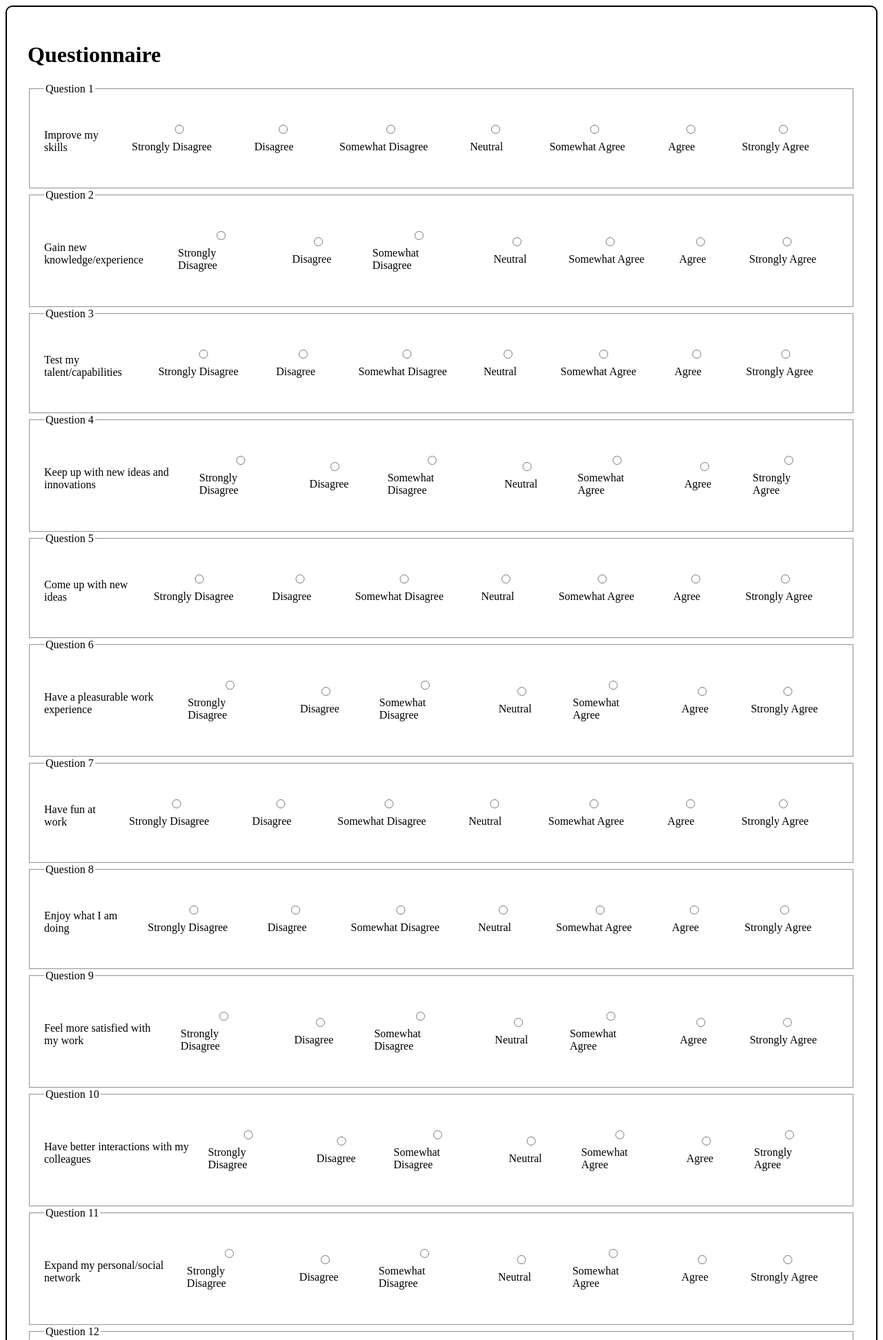
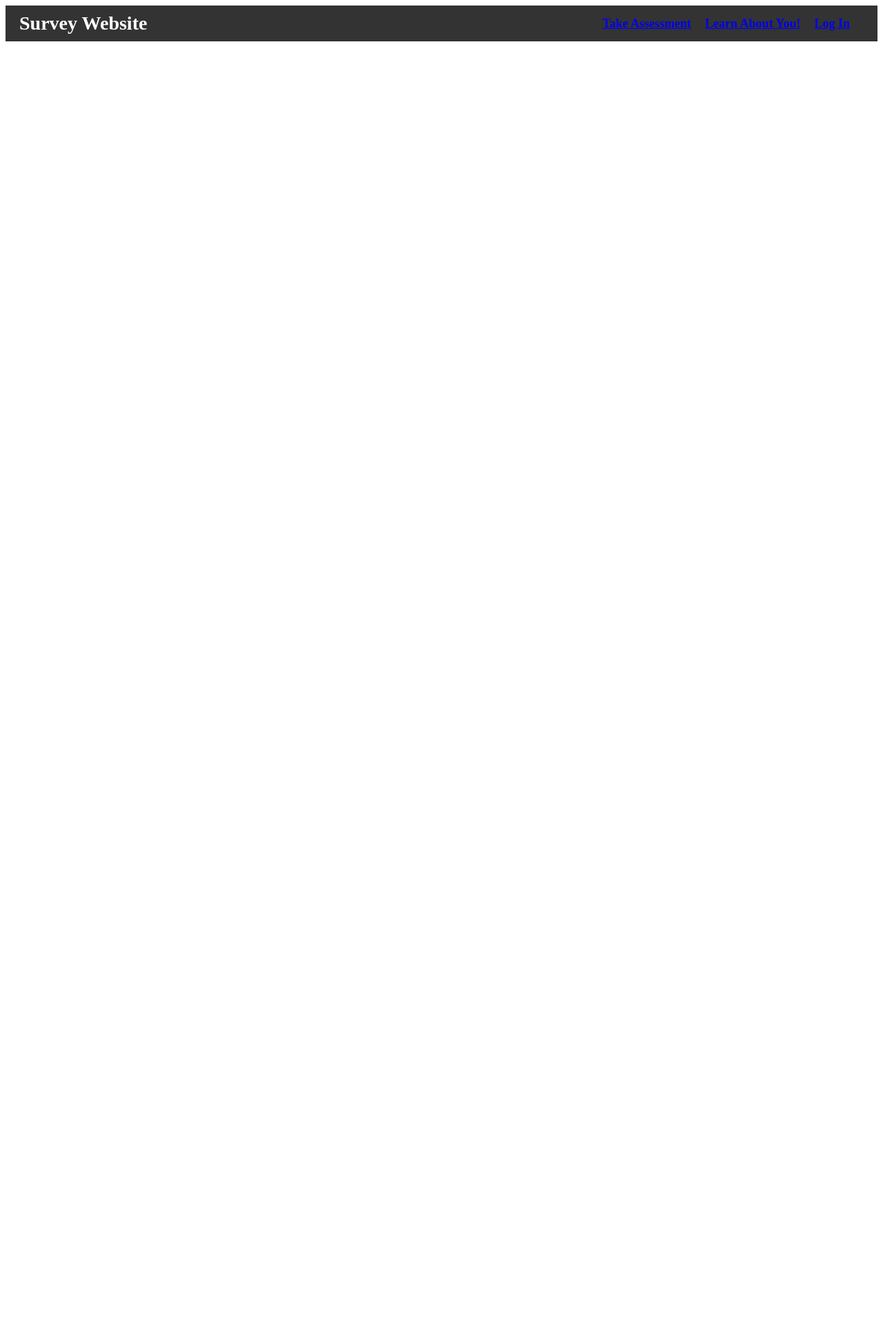
Before and after one commit to aidandm/fastap_survey, a FastAPI app: page / in a window 1280 px wide. Shown: the top 1943 px of the page at 69% size. After the commit the page ends 60 px from the top, so only its background shows below. Run offline with FastAPI, Linux system fonts and the light colour scheme; some libraries are stand-ins or nearby versions.

Commit message:
commit all this shit

```diff
--- a/main.py
+++ b/main.py
@@ -10,8 +10,13 @@ app.mount("/static", StaticFiles(directory="static"), name="static")
 
 
 @app.get("/")
+async def show_home(request: Request):
+    return templates.TemplateResponse("index.html", {"request": request})
+
+@app.get("/questionnaire")
 async def show_questionnaire(request: Request):
     return templates.TemplateResponse("questionnaire.html", {"request": request})
+
 
 @app.post("/submit-form")
 async def submit_form(request: Request):
--- /dev/null
+++ b/static/index.css
@@ -0,0 +1,38 @@
+header {
+    background-color: #333;
+    color: #fff;
+  }
+
+  .header {
+    display: flex;
+    justify-content: space-between;
+    align-items: center;
+    padding: 10px 20px;
+  }
+
+  .header p {
+    font-size: 28px;
+    font-weight: bold;
+    margin: 0;
+    text-align: center;
+  }
+
+  .header-items {
+    list-style-type: none;
+    margin: 0;
+    padding: 0;
+    display: flex;
+    justify-content: flex-end;
+    text-align: right;
+  }
+
+  .header-items li {
+    margin-right: 20px;
+    font-size: 18px;
+    font-weight: bold;
+    cursor: pointer;
+  }
+
+  .header-items li:hover {
+    color: #f1c40f;
+  }
--- a/static/styles.css
+++ b/static/styles.css
@@ -1,3 +1,43 @@
+header {
+  background-color: #333;
+  color: #fff;
+}
+
+.header {
+  display: flex;
+  justify-content: space-between;
+  align-items: center;
+  padding: 10px 20px;
+}
+
+.header p {
+  font-size: 28px;
+  font-weight: bold;
+  margin: 0;
+  text-align: center;
+}
+
+.header-items {
+  list-style-type: none;
+  margin: 0;
+  padding: 0;
+  display: flex;
+  justify-content: flex-end;
+  text-align: right;
+}
+
+.header-items li {
+  margin-right: 20px;
+  font-size: 18px;
+  font-weight: bold;
+  cursor: pointer;
+}
+
+.header-items li:hover {
+  color: #f1c40f;
+}
+
+
 .container {
     border: 2px solid black;
     border-radius: 10px;
@@ -5,7 +45,6 @@
     margin: 0 auto;
     max-width: 1200px;
   }
-
 
 body {
     display: flex;
--- /dev/null
+++ b/templates/index.html
@@ -0,0 +1,26 @@
+<!DOCTYPE html>
+<html lang="en">
+
+<head>
+    <meta charset="UTF-8">
+    <meta http-equiv="X-UA-Compatible" content="IE=edge">
+    <meta name="viewport" content=
+        "width=device-width, initial-scale=1.0">
+    <title>
+        Home
+    </title>
+    <link rel="stylesheet" type="text/css" href="/static/index.css" />
+</head>
+<header>
+    <div class="header">
+        <p>Survey Website</p>
+        <ul class="header-items">
+            <li><a href="/questionnaire">Take Assessment</a></li>
+            <li><a href="/about">Learn About You!</a></li>
+            <li><a href="/login">Log In</a></li>
+        </ul>
+    </div>
+</header>
+<body>
+
+</body>
--- a/templates/questionnaire.html
+++ b/templates/questionnaire.html
@@ -11,15 +11,24 @@
     </title>
     <link rel="stylesheet" type="text/css" href="/static/styles.css" />
 </head>
+<header>
+    <div class="header">
+        <p>Survey Website</p>
+        <ul class="header-items">
+            <li><a href="/questionnaire">Take Assessment</a></li>
+            <li><a href="/about">Learn About You!</a></li>
+            <li><a href="/login">Log In</a></li>
+        </ul>
+    </div>
+</header>
 <body>
-
     <div class="container">
         <h1>Questionnaire</h1>
         <form action="http://localhost:8000/submit-form" method="POST">
             <div class="questionnaire">
+
                 <fieldset>
-                    <legend>Question 1</legend>
-                    <p>Improve my skills</p>
+                    <legend>Improve my skills</legend>
                     <label><input type="radio" name="question1" value="1">Strongly Disagree</label>
                     <label><input type="radio" name="question1" value="2">Disagree</label>
                     <label><input type="radio" name="question1" value="3">Somewhat Disagree</label>
@@ -29,8 +38,7 @@
                     <label><input type="radio" name="question1" value="7">Strongly Agree</label>
                 </fieldset>
                 <fieldset>
-                    <legend>Question 2</legend>
-                    <p>Gain new knowledge/experience</p>
+                    <legend>Gain new knowledge/experience</legend>
                     <label><input type="radio" name="question2" value="1">Strongly Disagree</label>
                     <label><input type="radio" name="question2" value="2">Disagree</label>
                     <label><input type="radio" name="question2" value="3">Somewhat Disagree</label>
@@ -40,8 +48,7 @@
                     <label><input type="radio" name="question2" value="7">Strongly Agree</label>
                 </fieldset>
                 <fieldset>
-                    <legend>Question 3</legend>
-                    <p>Test my talent/capabilities</p>
+                    <legend>Test my talent/capabilities</legend>
                     <label><input type="radio" name="question3" value="1">Strongly Disagree</label>
                     <label><input type="radio" name="question3" value="2">Disagree</label>
                     <label><input type="radio" name="question3" value="3">Somewhat Disagree</label>
@@ -51,8 +58,7 @@
                     <label><input type="radio" name="question3" value="7">Strongly Agree</label>
                 </fieldset>
                 <fieldset>
-                    <legend>Question 4</legend>
-                    <p>Keep up with new ideas and innovations</p>
+                    <legend>Keep up with new ideas and innovations</legend>
                     <label><input type="radio" name="question4" value="1">Strongly Disagree</label>
                     <label><input type="radio" name="question4" value="2">Disagree</label>
                     <label><input type="radio" name="question4" value="3">Somewhat Disagree</label>
@@ -62,8 +68,7 @@
                     <label><input type="radio" name="question4" value="7">Strongly Agree</label>
                 </fieldset>
                 <fieldset>
-                    <legend>Question 5</legend>
-                    <p>Come up with new ideas</p>
+                    <legend>Come up with new ideas</legend>
                     <label><input type="radio" name="question5" value="1">Strongly Disagree</label>
                     <label><input type="radio" name="question5" value="2">Disagree</label>
                     <label><input type="radio" name="question5" value="3">Somewhat Disagree</label>
@@ -73,8 +78,7 @@
                     <label><input type="radio" name="question5" value="7">Strongly Agree</label>
                 </fieldset>
                 <fieldset>
-                    <legend>Question 6</legend>
-                    <p>Have a pleasurable work experience</p>
+                    <legend>Have a pleasurable work experience</legend>
                     <label><input type="radio" name="question6" value="1">Strongly Disagree</label>
                     <label><input type="radio" name="question6" value="2">Disagree</label>
                     <label><input type="radio" name="question6" value="3">Somewhat Disagree</label>
@@ -84,8 +88,7 @@
                     <label><input type="radio" name="question6" value="7">Strongly Agree</label>
                 </fieldset>
                 <fieldset>
-                    <legend>Question 7</legend>
-                    <p>Have fun at work</p>
+                    <legend>Have fun at work</legend>
                     <label><input type="radio" name="question7" value="1">Strongly Disagree</label>
                     <label><input type="radio" name="question7" value="2">Disagree</label>
                     <label><input type="radio" name="question7" value="3">Somewhat Disagree</label>
@@ -95,8 +98,7 @@
                     <label><input type="radio" name="question7" value="7">Strongly Agree</label>
                 </fieldset>
                 <fieldset>
-                    <legend>Question 8</legend>
-                    <p>Enjoy what I am doing</p>
+                    <legend>Enjoy what I am doing</legend>
                     <label><input type="radio" name="question8" value="1">Strongly Disagree</label>
                     <label><input type="radio" name="question8" value="2">Disagree</label>
                     <label><input type="radio" name="question8" value="3">Somewhat Disagree</label>
@@ -106,8 +108,7 @@
                     <label><input type="radio" name="question8" value="7">Strongly Agree</label>
                 </fieldset>
                 <fieldset>
-                    <legend>Question 9</legend>
-                    <p>Feel more satisfied with my work</p>
+                    <legend>Feel more satisfied with my work</legend>
                     <label><input type="radio"  name="question9" value="1">Strongly Disagree</label>
                     <label><input type="radio"  name="question9" value="2">Disagree</label>
                     <label><input type="radio"  name="question9" value="3">Somewhat Disagree</label>
@@ -117,8 +118,7 @@
                     <label><input type="radio"  name="question9" value="7">Strongly Agree</label>
                 </fieldset>
                 <fieldset>
-                    <legend>Question 10</legend>
-                    <p>Have better interactions with my colleagues</p>
+                    <legend>Have better interactions with my colleagues</legend>
                     <label><input type="radio" name="question10" value="1">Strongly Disagree</label>
                     <label><input type="radio" name="question10" value="2">Disagree</label>
                     <label><input type="radio" name="question10" value="3">Somewhat Disagree</label>
@@ -128,8 +128,7 @@
                     <label><input type="radio" name="question10" value="7">Strongly Agree</label>
                 </fieldset>
                 <fieldset>
-                    <legend>Question 11</legend>
-                    <p>Expand my personal/social network</p>
+                    <legend>Expand my personal/social network</legend>
                     <label><input type="radio" name="question11" value="1">Strongly Disagree</label>
                     <label><input type="radio" name="question11" value="2">Disagree</label>
                     <label><input type="radio" name="question11" value="3">Somewhat Disagree</label>
@@ -139,8 +138,7 @@
                     <label><input type="radio" name="question11" value="7">Strongly Agree</label>
                 </fieldset>
                 <fieldset>
-                    <legend>Question 12</legend>
-                    <p>Strengthen my affiliation to my organization</p>
+                    <legend>Strengthen my affiliation to my organization</legend>
                     <label><input type="radio" name="question12" value="1">Strongly Disagree</label>
                     <label><input type="radio" name="question12" value="2">Disagree</label>
                     <label><input type="radio" name="question12" value="3">Somewhat Disagree</label>
@@ -150,8 +148,7 @@
                     <label><input type="radio" name="question12" value="7">Strongly Agree</label>
                 </fieldset>
                 <fieldset>
-                    <legend>Question 13</legend>
-                    <p>Feel I belong to my organization</p>
+                    <legend>Feel I belong to my organization</legend>
                     <label><input type="radio" name="question13" value="1">Strongly Disagree</label>
                     <label><input type="radio" name="question13" value="2">Disagree</label>
                     <label><input type="radio" name="question13" value="3">Somewhat Disagree</label>
@@ -161,8 +158,7 @@
                     <label><input type="radio" name="question13" name="question1" value="7">Strongly Agree</label>
                 </fieldset>
                 <fieldset>
-                    <legend>Question 14</legend>
-                    <p>Meet others with whome I share similar interests at work</p>
+                    <legend>Meet others with whome I share similar interests at work</legend>
                     <label><input type="radio" name="question14" value="1">Strongly Disagree</label>
                     <label><input type="radio" name="question14" value="2">Disagree</label>
                     <label><input type="radio" name="question14" value="3">Somewhat Disagree</label>
@@ -172,8 +168,7 @@
                     <label><input type="radio" name="question14" value="7">Strongly Agree</label>
                 </fieldset>
                 <fieldset>
-                    <legend>Question 15</legend>
-                    <p>Make a good impressions on my colleagues</p>
+                    <legend>Make a good impressions on my colleagues</legend>
                     <label><input type="radio" name="question15" value="1">Strongly Disagree</label>
                     <label><input type="radio" name="question15" value="2">Disagree</label>
                     <label><input type="radio" name="question15" value="3">Somewhat Disagree</label>
@@ -183,8 +178,7 @@
                     <label><input type="radio" name="question15" value="7">Strongly Agree</label>
                 </fieldset>
                 <fieldset>
-                    <legend>Question 16</legend>
-                    <p>Make a better contribution</p>
+                    <legend>Make a better contribution</legend>
                     <label><input type="radio" name="question16" value="1">Strongly Disagree</label>
                     <label><input type="radio" name="question16" value="2">Disagree</label>
                     <label><input type="radio" name="question16" value="3">Somewhat Disagree</label>
@@ -194,8 +188,7 @@
                     <label><input type="radio" name="question16" value="7">Strongly Agree</label>
                 </fieldset>
                 <fieldset>
-                    <legend>Question 17</legend>
-                    <p>Improve my impact of my work</p>
+                    <legend>Improve my impact of my work</legend>
                     <label><input type="radio" name="question17" value="1">Strongly Disagree</label>
                     <label><input type="radio" name="question17" value="2">Disagree</label>
                     <label><input type="radio" name="question17" value="3">Somewhat Disagree</label>
@@ -205,8 +198,7 @@
                     <label><input type="radio" name="question17" value="7">Strongly Agree</label>
                 </fieldset>
                 <fieldset>
-                    <legend>Question 18</legend>
-                    <p>Control the quality of my work</p>
+                    <legend>Control the quality of my work</legend>
                     <label><input type="radio" name="question18" value="1">Strongly Disagree</label>
                     <label><input type="radio" name="question18" value="2">Disagree</label>
                     <label><input type="radio" name="question18" value="3">Somewhat Disagree</label>
@@ -216,8 +208,7 @@
                     <label><input type="radio" name="question18" value="7">Strongly Agree</label>
                 </fieldset>
                 <fieldset>
-                    <legend>Question 19</legend>
-                    <p>Have positive impact on other's work</p>
+                    <legend>Have positive impact on other's work</legend>
                     <label><input type="radio" name="question19" value="1">Strongly Disagree</label>
                     <label><input type="radio" name="question19" value="2">Disagree</label>
                     <label><input type="radio" name="question19" value="3">Somewhat Disagree</label>
```
Also changed, not shown: 4 other files.
